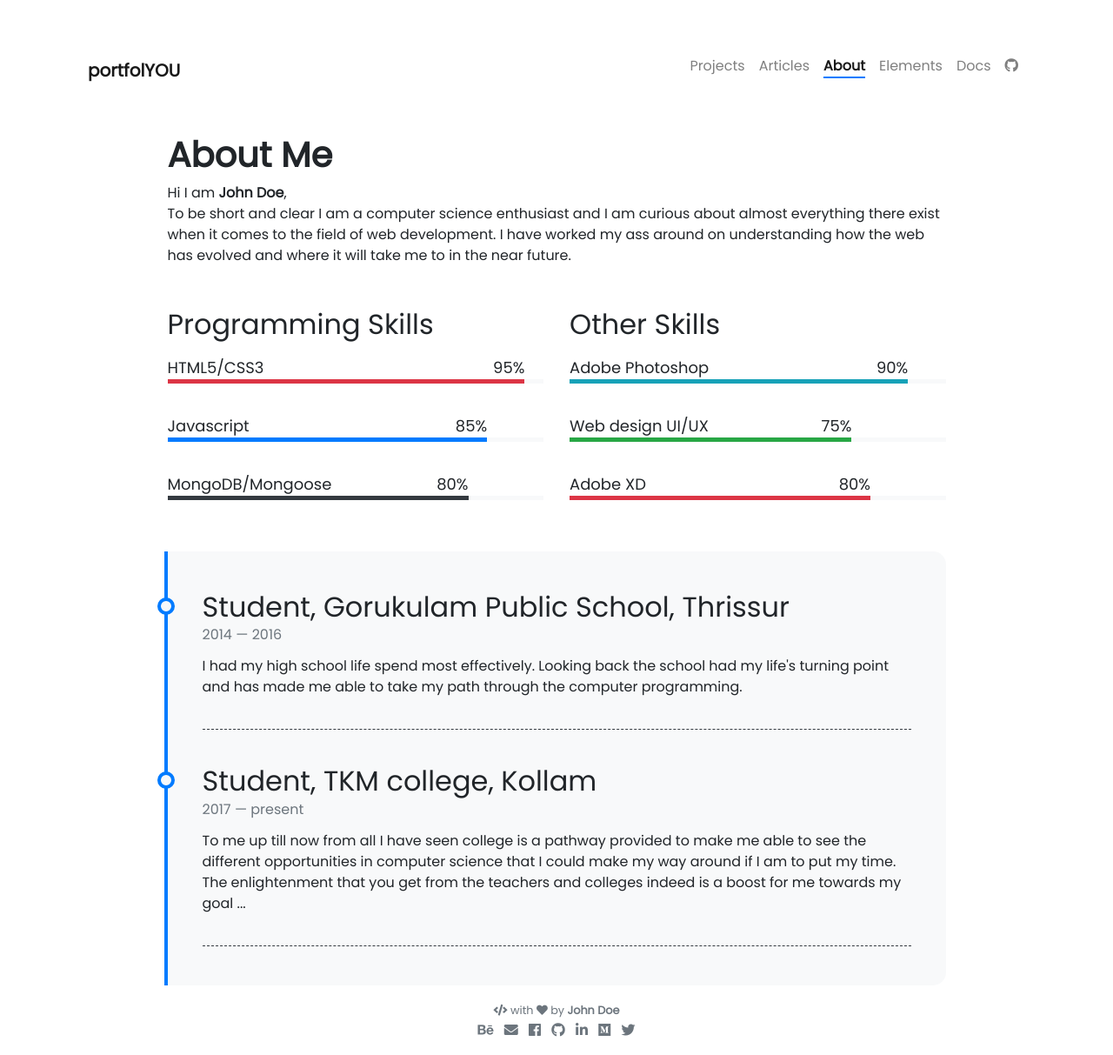
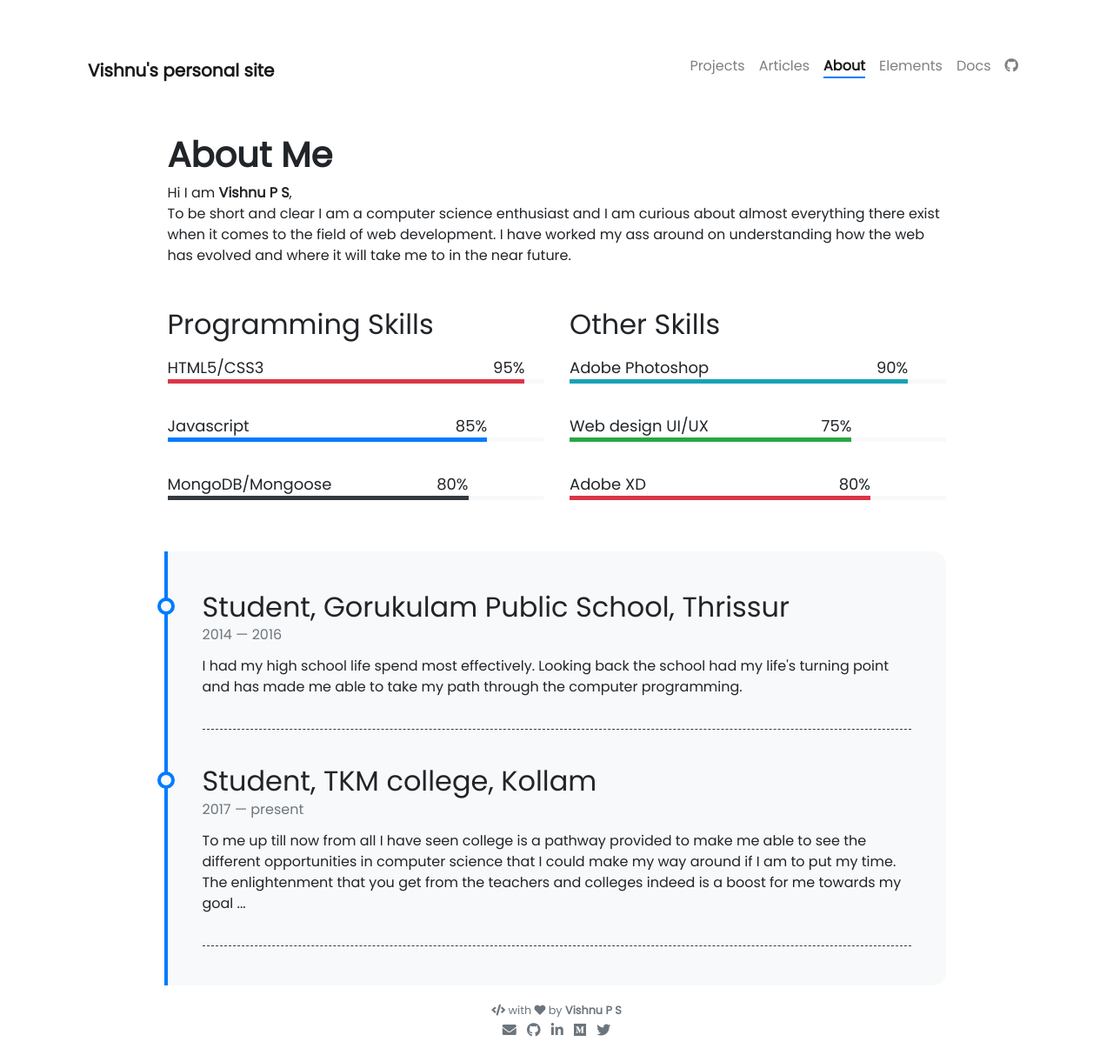
Before and after one commit to woomiz/portfolio, a Jekyll site: the page built from pages/about.md, in a window 1280 px wide. Shown: the whole page at 87% size. Built offline with Jekyll 4.4.1, drawn with Linux system fonts in a browser that asks for light colours; nearby versions of some CDN libraries; part of the change alters nothing that is shown.

Commit message:
commit to covert it change the repo

```diff
--- a/_config.yml
+++ b/_config.yml
@@ -1,34 +1,30 @@
 ### Site Settings ###
-title               : portfolYOU
+title               : Vishnu's personal site
 description         : >-                               # >- means to ignore newlines until "url:"
-                      I turn coffee into code,
-                      use tabs over spaces
-                      and never broke production.
+                      Hey there, My name is Vishnu PS and  I am a computer science engineering student @ TKMCE. My curiosity is directed towards WEB development field.
 
 url                 : ""                               # base hostname & protocol for your site (e.g. http://example.com)
-baseurl             : "/portfolYOU"                    # subpath of your site (e.g. /blog) [IMPORTANT: use "" if your are hosting at https://username.github.io directly]
-repository          : YoussefRaafatNasry/portfolYOU    # repository metadata on GitHub Pages [know more at https://help.github.com/en/articles/repository-metadata-on-github-pages]
+baseurl             : "/portfolio"                    # subpath of your site (e.g. /blog) [IMPORTANT: use "" if your are hosting at https://username.github.io directly]
+repository          : woomiz/portfolio    # repository metadata on GitHub Pages [know more at https://help.github.com/en/articles/repository-metadata-on-github-pages]
 #remote_theme       : YoussefRaafatNasry/portfolYOU    # uncomment this if you are using it as a remote theme
 
 ### Author Info ###
 author:
-  name              : John Doe
-  image             : https://bit.ly/2KCvgVJ
-  behance           : your_username
+  name              : Vishnu P S
+  image             : https://i.ibb.co/PmfJJq8/Vishnu.png
 # dribbble          : your_username
-  email             : username@domain.com
-  facebook          : your_username
-  github            : your_username
+  email             : vishnups1998@gmail.com
+  github            : woomiz
 # gitlab            : your_username
 # instagram         : your_username
-  linkedin          : your_username
-  medium            : your_username
+  linkedin          : vishnu-ps-1b5760159
+  medium            : vishnups1998
 # soundcloud        : your_username
 # spotify           : your_username
 # stackoverflow     : your_user_id
 # tumblr            : your_username.tumblr.com
 # twitch            : your_username
-  twitter           : your_username
+  twitter           : vishnups188
 # vimeo             : your_username
 # youtube           : your_channel_name
 
```
